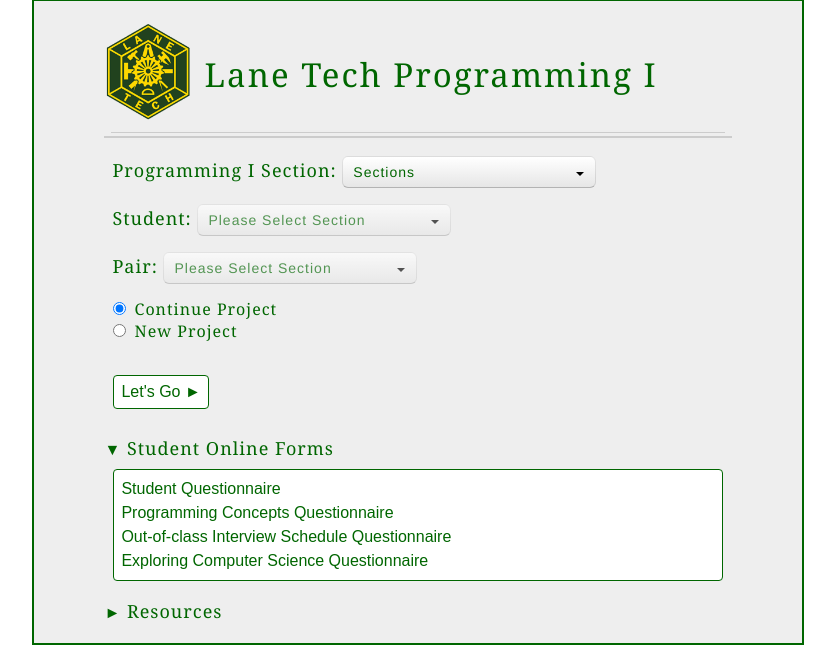
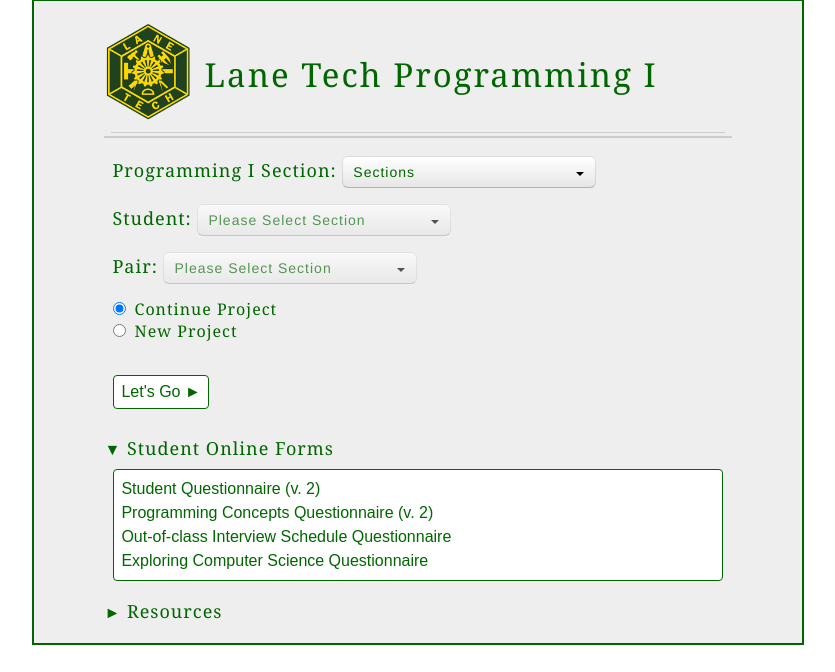
Before and after one commit to dweintrop/BoB-site, a Django app: page / in a window 1280 px wide, after a click that opens the changed part. Shown: the part 21-693 px from the top of the page, without its empty margins (222-1057 px from the left). Run offline with Django 3.2, Linux system fonts and the light colour scheme; some libraries are stand-ins or nearby versions.

Commit message:
updating student surveys

```diff
--- a/BoB/templates/login.html
+++ b/BoB/templates/login.html
@@ -368,8 +368,8 @@
 					<div id="student_surveys" style="line-height:18pt">
 						<h3 style="cursor:pointer; margin-bottom: 0; padding: 0;"><span id="survey-arrow" style="font-size:16px;">►</span>&nbsp;Student Online Forms</h3>
 						<div class="form_list">
-							<a href="https://docs.google.com/forms/d/1s-yF3hoWAOJkWaCfu2i2deg4ljxPvvSjorifU-TA7B8/viewform" target="_blank"> Student Questionnaire</a> <br/>
-							<a href="https://docs.google.com/a/u.northwestern.edu/forms/d/1Ch36OAeRWRgt6nSzYjWC1bB0a6G6YtZHRdfJPp6qM0k/viewform" target="_blank"> Programming Concepts Questionnaire</a> <br/>
+							<a href="https://docs.google.com/forms/d/1B6G_ytSGb_jvUpmWpwaXxLLDx9YDDUZ4KEWdQqIBX24/viewform" target="_blank"> Student Questionnaire (v. 2)</a> <br/>
+							<a href="https://docs.google.com/forms/d/14nehF2LXyzIszS8dwxVeqSP6bknOonS9uL6_ggo32Ns/viewform" target="_blank"> Programming Concepts Questionnaire (v. 2)</a> <br/>
 
 							<a href="https://docs.google.com/a/u.northwestern.edu/forms/d/1-bQ1y3VOViBl6ZJq-4MCsg-ahsl5qwOGcXAI92DhC9s/viewform" target="_blank"> Out-of-class Interview Schedule Questionnaire</a> <br/>
 
```
